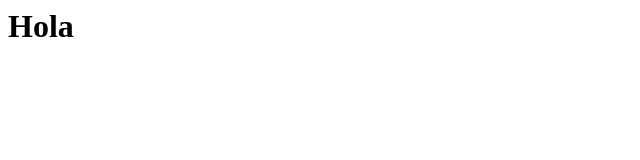
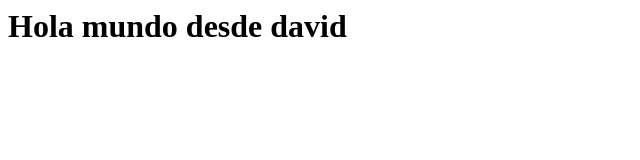
Before and after one commit to agiita2010/programathon.dev, a plain HTML site: page index.html in a window 1280 px wide. Shown: the whole page, without its empty margins (0-640 px from the left). Drawn offline with Linux system fonts and the light colour scheme.

Commit message:
cambio en index desde david

```diff
--- a/index.html
+++ b/index.html
@@ -1 +1 @@
-<h1>Hola</h1>
+<h1>Hola mundo desde david</h1>
```
